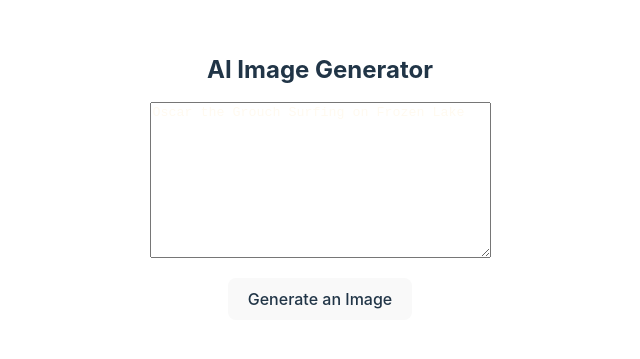
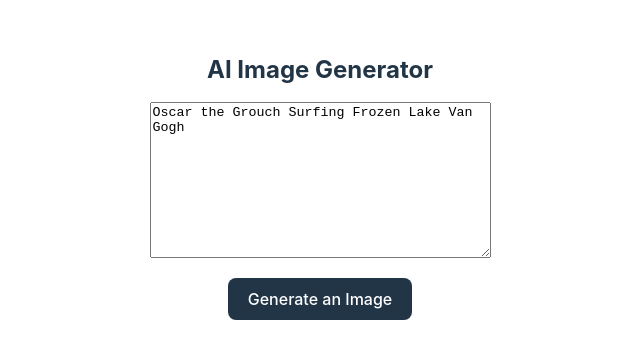
Before and after one commit to drenchoman/ai-image-generator, a React (Vite) app: page / in a window 1280 px wide. Shown: the part 211-570 px from the top of the page, without its empty margins (320-960 px from the left). Built offline with nearby package versions, Linux system fonts and the light colour scheme.

Commit message:
fix loading error?

```diff
--- a/src/App.jsx
+++ b/src/App.jsx
@@ -6,7 +6,7 @@ import { Configuration, OpenAIApi } from 'openai'
 
 function App() {
   let apiKey
-  if (import.meta.env.NODE == 'development') {
+  if (import.meta.env.MODE == 'development') {
     apiKey = import.meta.env.VITE_OPEN_AI_KEY
   } else {
     apiKey = process.env.VITE_OPEN_AI_KEY
@@ -27,6 +27,7 @@ function App() {
       return
     }
     try {
+      setResult('')
       setLoading(true)
       const res = await openai.createImage({
         prompt: prompt,
@@ -51,7 +52,7 @@ function App() {
       <h2>AI Image Generator</h2>
       <textarea
         className="app-input"
-        placeholder="Oscar the Grouch Surfing on Frozen Lake"
+        placeholder="Oscar the Grouch Surfing Frozen Lake Van Gogh"
         onChange={(e) => handleChange(e)}
         rows="10"
         cols="40"
--- a/src/index.css
+++ b/src/index.css
@@ -70,6 +70,10 @@ textarea::placeholder {
     color: #747bff;
   }
   button {
-    background-color: #f9f9f9;
+    background-color: #213547;
+    color: #fff;
+  }
+  textarea::placeholder {
+    color: black;
   }
 }
```
